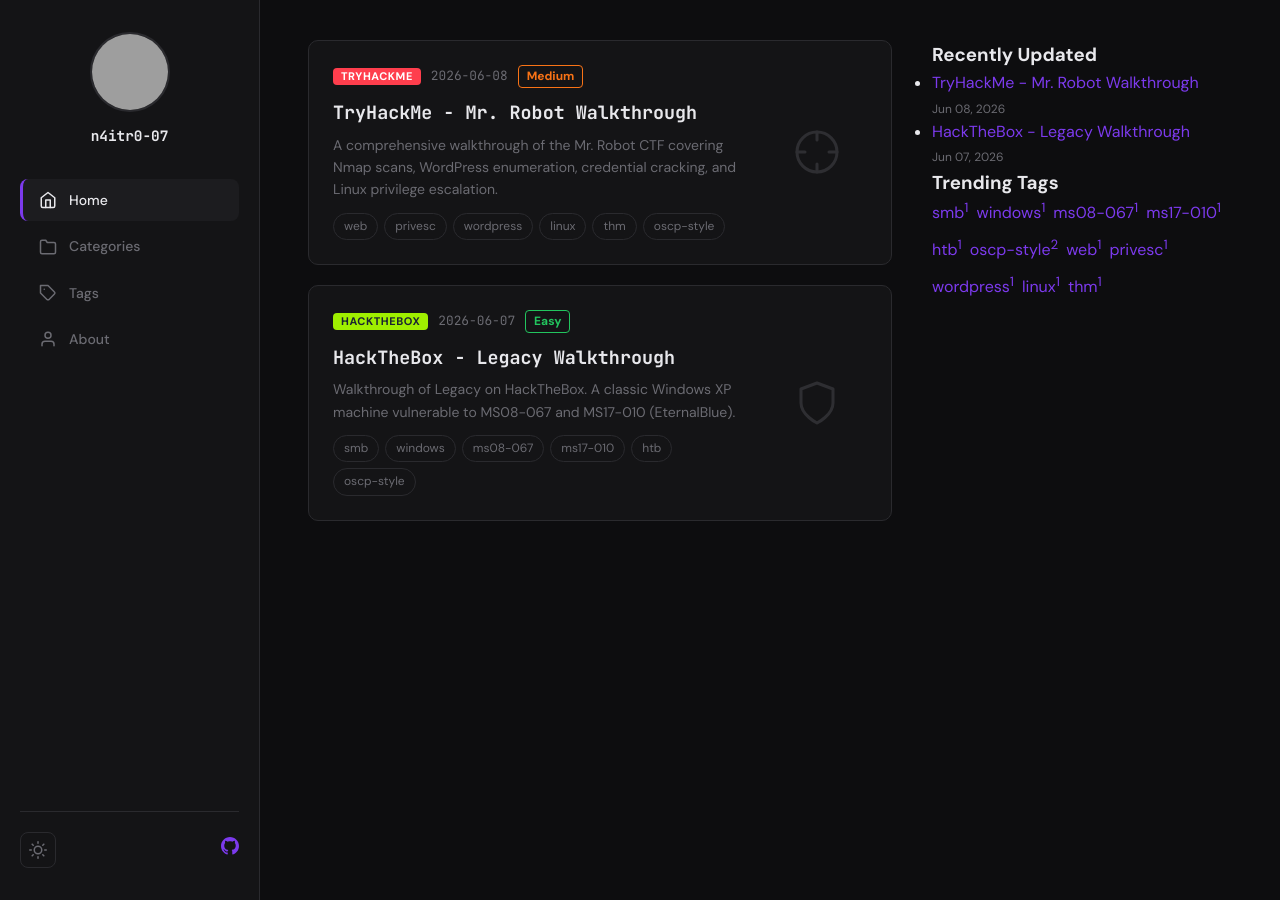
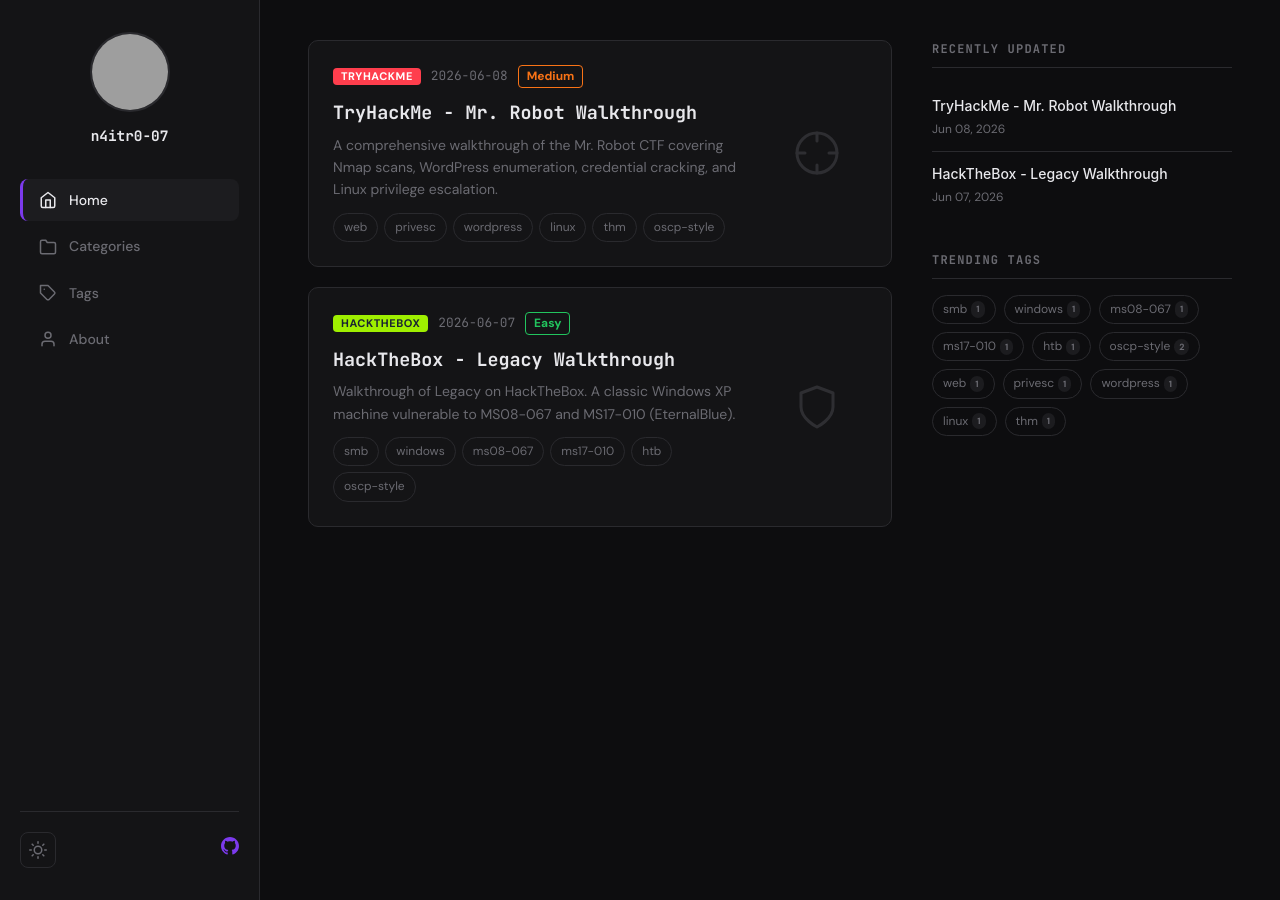
Before and after one commit to n4itr0-07/n4itr0-07.github.io, a Jekyll site: the page built from index.html, in a window 1280 px wide. Built offline with Jekyll 4.4.1, drawn with Linux system fonts in a browser that asks for light colours; the list of posts is cut into pages by our own code; grey boxes are pictures that could not be loaded.

Commit message:
Fix home screen right sidebar styling and category collapsible layout

```diff
--- a/_layouts/home.html
+++ b/_layouts/home.html
@@ -28,24 +28,24 @@ layout: default
   </div>
 
   <aside class="right-sidebar">
-    <div class="sidebar-section">
-      <h3 class="sidebar-heading">Recently Updated</h3>
-      <ul class="recent-posts-list">
+    <div class="right-sidebar-section">
+      <h3>Recently Updated</h3>
+      <div class="recent-posts-list">
         {% for post in site.posts limit:3 %}
-        <li>
-          <a href="{{ post.url | relative_url }}">{{ post.title }}</a>
+        <a href="{{ post.url | relative_url }}" class="recent-post-item">
+          <span class="recent-post-title">{{ post.title }}</span>
           <span class="recent-post-date">{{ post.date | date: "%b %d, %Y" }}</span>
-        </li>
+        </a>
         {% endfor %}
-      </ul>
+      </div>
     </div>
 
-    <div class="sidebar-section">
-      <h3 class="sidebar-heading">Trending Tags</h3>
-      <div class="tag-cloud">
+    <div class="right-sidebar-section">
+      <h3>Trending Tags</h3>
+      <div class="trending-tags">
         {% for tag in site.tags %}
-        <a href="/tags/#{{ tag[0] | slugify }}" class="tag-pill">
-          {{ tag[0] }}<sup>{{ tag[1].size }}</sup>
+        <a href="/tags/#{{ tag[0] | slugify }}" class="tag-chip">
+          {{ tag[0] }}<span class="tag-count">{{ tag[1].size }}</span>
         </a>
         {% endfor %}
       </div>
--- a/_layouts/tags.html
+++ b/_layouts/tags.html
@@ -9,10 +9,11 @@ layout: default
 <div class="tag-cloud tag-cloud-header">
   {% for tag in site.tags %}
   <a href="#{{ tag[0] | slugify }}" class="tag-chip">
-    {{ tag[0] }}<sup>{{ tag[1].size }}</sup>
+    {{ tag[0] }}<span class="tag-count">{{ tag[1].size }}</span>
   </a>
   {% endfor %}
 </div>
+
 
 {% for tag in site.tags %}
 {% assign tag_name = tag[0] %}
--- a/_sass/_base.scss
+++ b/_sass/_base.scss
@@ -80,17 +80,28 @@ a:hover {
 
 .recent-post-item {
   display: block;
-  padding: 10px 0;
+  padding: 12px 0;
   border-bottom: 1px solid var(--border);
-  color: var(--text);
   text-decoration: none;
   font-size: 0.875rem;
+  transition: all 0.15s ease;
+}
+
+.recent-post-item:last-child {
+  border-bottom: none;
+}
+
+.recent-post-title {
+  display: block;
+  font-family: 'Ubuntu', -apple-system, BlinkMacSystemFont, sans-serif;
+  font-weight: 500;
+  color: var(--text);
+  line-height: 1.4;
   transition: color 0.15s ease;
 }
 
-.recent-post-item:hover {
+.recent-post-item:hover .recent-post-title {
   color: var(--accent);
-  text-decoration: none;
 }
 
 .recent-post-date {
@@ -99,6 +110,7 @@ a:hover {
   color: var(--text-muted);
   margin-top: 4px;
 }
+
 
 .trending-tags {
   display: flex;
--- a/_sass/_cards.scss
+++ b/_sass/_cards.scss
@@ -119,13 +119,15 @@
   border: 1px solid var(--border);
   background: transparent;
   color: var(--text-muted);
-  padding: 3px 10px;
+  padding: 4px 10px;
   border-radius: 20px;
   font-size: 12px;
   text-decoration: none;
   transition: all 0.15s ease;
   cursor: pointer;
-  display: inline-block;
+  display: inline-flex;
+  align-items: center;
+  gap: 4px;
 }
 
 .tag-chip:hover {
@@ -134,6 +136,23 @@
   background: rgba(124, 58, 237, 0.08);
   text-decoration: none;
 }
+
+.tag-count {
+  font-size: 9px;
+  font-weight: 700;
+  background: var(--surface-2);
+  padding: 1px 5px;
+  border-radius: 8px;
+  color: var(--text-muted);
+  transition: all 0.15s ease;
+}
+
+.tag-chip:hover .tag-count {
+  background: var(--accent);
+  color: white;
+  opacity: 1;
+}
+
 
 .card-thumbnail {
   display: flex;
@@ -149,8 +168,12 @@
   color: var(--accent);
 }
 
-// Category rows for categories page
-.category-row {
+// Category sections and rows for categories page
+.category-section {
+  margin-bottom: 16px;
+}
+
+summary.category-row {
   display: flex;
   align-items: center;
   gap: 12px;
@@ -160,20 +183,26 @@
   background: var(--surface);
   color: var(--text);
   text-decoration: none;
-  margin-bottom: 8px;
   transition: all 0.15s ease;
   cursor: pointer;
+  list-style: none; /* Hide default marker */
+  user-select: none;
 }
 
-.category-row:hover {
+summary.category-row::-webkit-details-marker {
+  display: none; /* Hide default marker in Safari */
+}
+
+summary.category-row:hover {
   border-color: var(--accent);
   background: var(--surface-2);
   text-decoration: none;
 }
 
-.category-row .folder-icon {
+summary.category-row .folder-icon {
   color: var(--accent);
   display: flex;
+  align-items: center;
 }
 
 .category-name {
@@ -190,7 +219,17 @@
 
 .category-arrow {
   color: var(--text-muted);
-  font-size: 1.2rem;
+  display: flex;
+  align-items: center;
+}
+
+.category-arrow svg {
+  transition: transform 0.2s ease;
+  display: block;
+}
+
+details.category-section[open] .category-arrow svg {
+  transform: rotate(180deg);
 }
 
 .category-posts {
@@ -199,6 +238,7 @@
   flex-direction: column;
   gap: 12px;
 }
+
 
 // Tags page
 .tag-cloud {
```
Also changed, not shown: _layouts/categories.html (+8 -6 lines).
